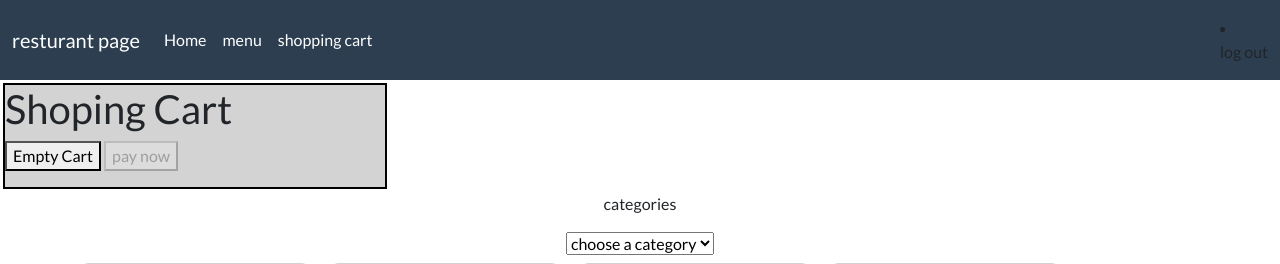
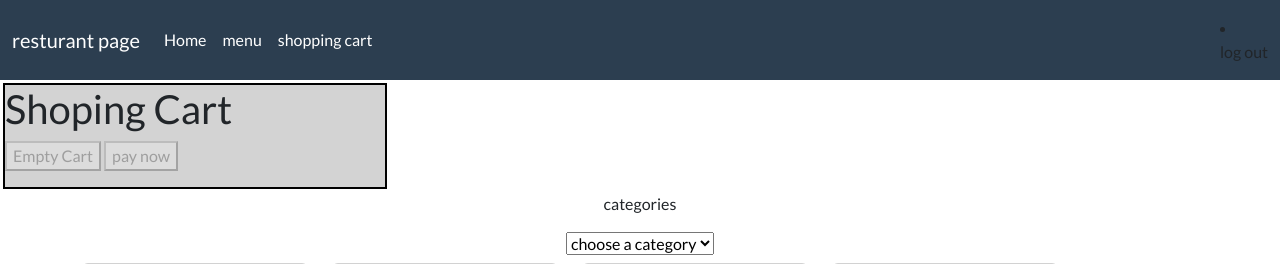
Before and after one commit to Husseinabdulameer11/hackathon-2023, a PHP site: page /menu.php in a window 1280 px wide. Shown: the top 264 px of the page. Run offline with PHP 8.4, Linux system fonts and the light colour scheme; a user stored in the database is signed in; data comes from the database, SQL or seed files in the repository; some libraries are stand-ins or nearby versions.

Commit message:
Update menu.php

```diff
--- a/resturantpage/menu.php
+++ b/resturantpage/menu.php
@@ -70,7 +70,7 @@ include("db.php");
     </div>
 
          <h4 id="total-amount"></h4>
-			<button id="remove">Empty Cart</button>
+			<button id="remove" class="removebtn" disabled>Empty Cart</button>
       <button type="submit"disabled id="paybtn" class="paybtn">pay now</button>
       </form>
 </div>
@@ -278,6 +278,7 @@ name:product_allContent.querySelector('.product_info').innerText,
 
 
 		inCart.push(product);
+    document.querySelector(".removebtn").disabled=false;
     document.querySelector(".paybtn").disabled=false;
     countCartTotal();
     deletecookie(cart,inCart)
@@ -322,6 +323,7 @@ var totalrender=document.getElementById("total-amount");
 
 function deletea(){
   document.querySelector(".paybtn").disabled=true;
+  document.querySelector(".removebtn").disabled=true;
 
 var list=document.getElementById("list-of-items")
 list.innerHTML="<div></div>"
```
